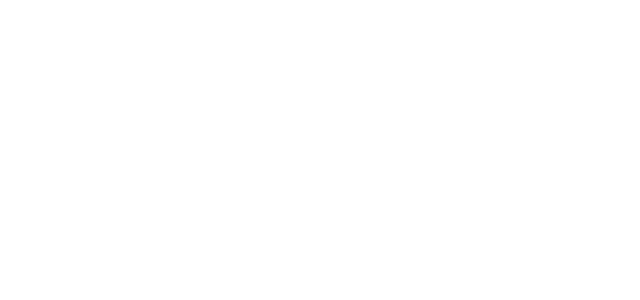
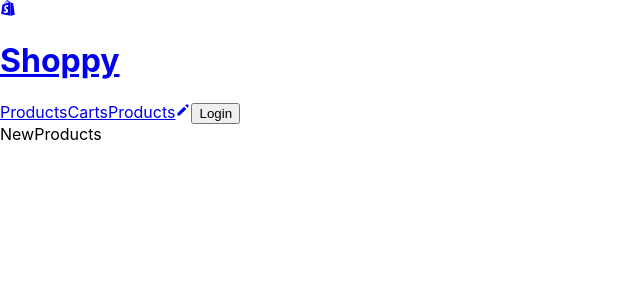
Before and after one commit to woojung007/react-shoppy, a React (Create React App) app: page /products/new in a window 1280 px wide. Shown: the top 300 px of the page, without its empty margins (0-640 px from the left). Built offline with nearby package versions, Linux system fonts and the light colour scheme.

Commit message:
feat: router 적용

```diff
--- a/package.json
+++ b/package.json
@@ -12,6 +12,8 @@
     "@types/react-dom": "^18.2.7",
     "react": "^18.2.0",
     "react-dom": "^18.2.0",
+    "react-icons": "^4.10.1",
+    "react-router-dom": "^6.14.2",
     "react-scripts": "5.0.1",
     "typescript": "^4.9.5",
     "web-vitals": "^2.1.4"
@@ -39,5 +41,8 @@
       "last 1 firefox version",
       "last 1 safari version"
     ]
+  },
+  "devDependencies": {
+    "@babel/plugin-proposal-private-property-in-object": "^7.21.11"
   }
 }
--- a/src/App.tsx
+++ b/src/App.tsx
@@ -1,5 +1,13 @@
+import Navbar from 'components/layout/Navbar';
+import { Outlet } from 'react-router-dom';
+
 function App() {
-  return <></>;
+  return (
+    <>
+      <Navbar />
+      <Outlet />
+    </>
+  );
 }
 
 export default App;
--- /dev/null
+++ b/src/components/layout/Navbar.tsx
@@ -0,0 +1,26 @@
+import React from 'react';
+import { Link } from 'react-router-dom';
+import { FaShopify } from 'react-icons/fa';
+import { HiPencil } from 'react-icons/hi';
+
+export default function Navbar() {
+  return (
+    <header>
+      <Link to='/'>
+        <FaShopify />
+        <h1>Shoppy</h1>
+      </Link>
+
+      <nav>
+        <Link to='/products'>Products</Link>
+        <Link to='/carts'>Carts</Link>
+        <Link to='/products'>Products</Link>
+        <Link to='/products/new'>
+          <HiPencil />
+        </Link>
+
+        <button>Login</button>
+      </nav>
+    </header>
+  );
+}
--- a/src/index.tsx
+++ b/src/index.tsx
@@ -3,13 +3,52 @@
 import './index.css';
 import App from './App';
 import reportWebVitals from './reportWebVitals';
+import { RouterProvider, createBrowserRouter } from 'react-router-dom';
+import NotFound from 'pages/NotFound';
+import Home from 'pages/Home';
+import AllProducts from 'pages/AllProducts';
+import NewProduct from 'pages/NewProduct';
+import ProductDetail from 'pages/ProductDetail';
+import MyCart from 'pages/MyCart';
 
 const root = ReactDOM.createRoot(
   document.getElementById('root') as HTMLElement
 );
+
+const router = createBrowserRouter([
+  {
+    path: '/',
+    element: <App />,
+    errorElement: <NotFound />,
+    children: [
+      {
+        index: true,
+        path: '/',
+        element: <Home />,
+      },
+      {
+        path: '/products',
+        element: <AllProducts />,
+      },
+      {
+        path: '/products/new',
+        element: <NewProduct />,
+      },
+      {
+        path: '/products/:id',
+        element: <ProductDetail />,
+      },
+      {
+        path: '/carts',
+        element: <MyCart />,
+      },
+    ],
+  },
+]);
+
 root.render(
   <React.StrictMode>
-    <App />
+    <RouterProvider router={router} />
   </React.StrictMode>
 );
 
--- /dev/null
+++ b/src/pages/AllProducts.tsx
@@ -0,0 +1,9 @@
+import React from 'react';
+
+export default function AllProducts() {
+  return (
+    <div>
+      <div>all products</div>
+    </div>
+  );
+}
--- /dev/null
+++ b/src/pages/Home.tsx
@@ -0,0 +1,9 @@
+import React from 'react';
+
+export default function Home() {
+  return (
+    <div>
+      <div>Home</div>
+    </div>
+  );
+}
--- /dev/null
+++ b/src/pages/MyCart.tsx
@@ -0,0 +1,9 @@
+import React from 'react';
+
+export default function MyCart() {
+  return (
+    <div>
+      <div>MyCart</div>
+    </div>
+  );
+}
--- /dev/null
+++ b/src/pages/NewProduct.tsx
@@ -0,0 +1,9 @@
+import React from 'react';
+
+export default function NewProduct() {
+  return (
+    <div>
+      <div>NewProducts</div>
+    </div>
+  );
+}
--- /dev/null
+++ b/src/pages/NotFound.tsx
@@ -0,0 +1,9 @@
+import React from 'react';
+
+export default function NotFound() {
+  return (
+    <div>
+      <div>NotFound</div>
+    </div>
+  );
+}
--- /dev/null
+++ b/src/pages/ProductDetail.tsx
@@ -0,0 +1,9 @@
+import React from 'react';
+
+export default function ProductDetail() {
+  return (
+    <div>
+      <div>ProductDetail</div>
+    </div>
+  );
+}
```
Also changed, not shown: 1 other file (tests, documents, lock files or other folders).
